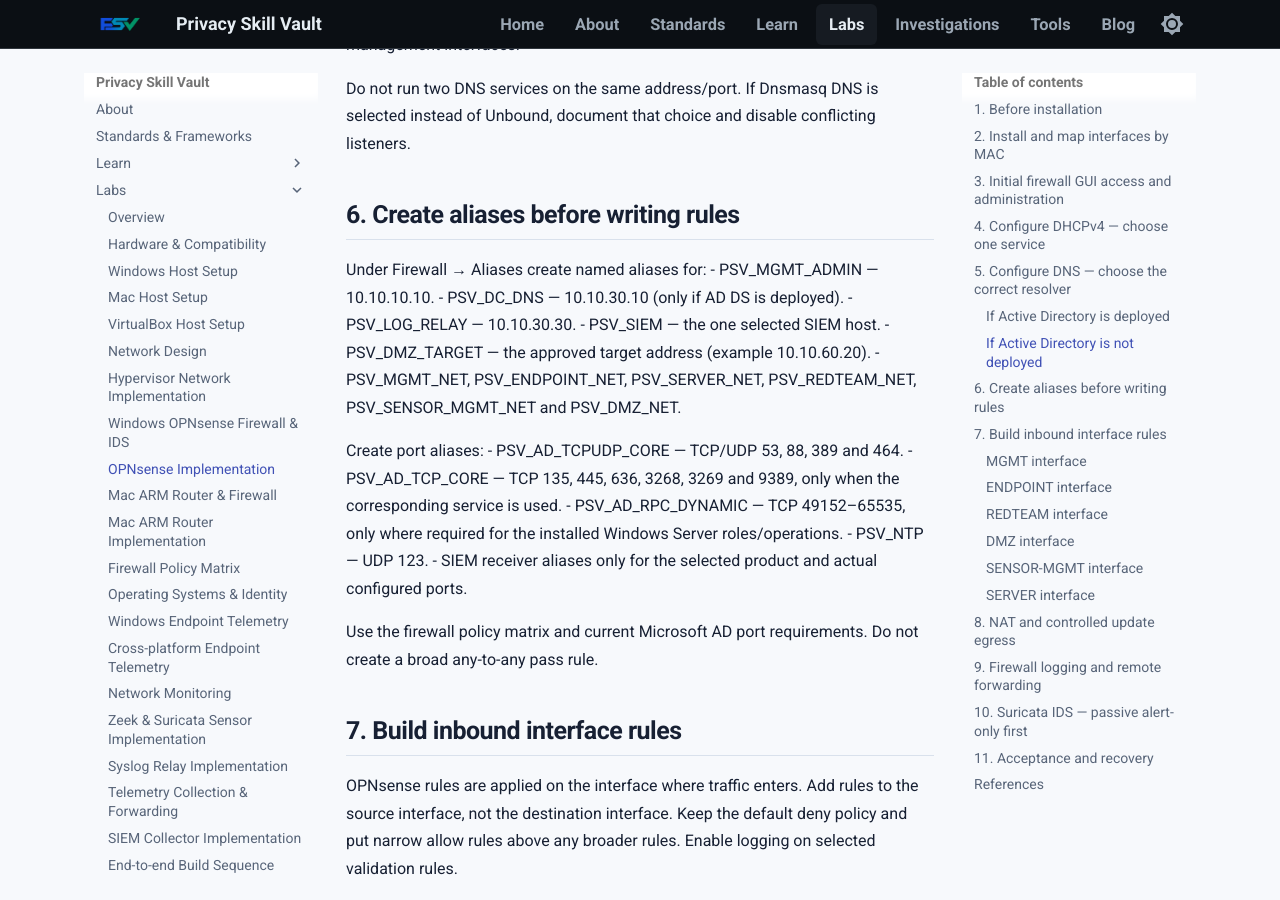
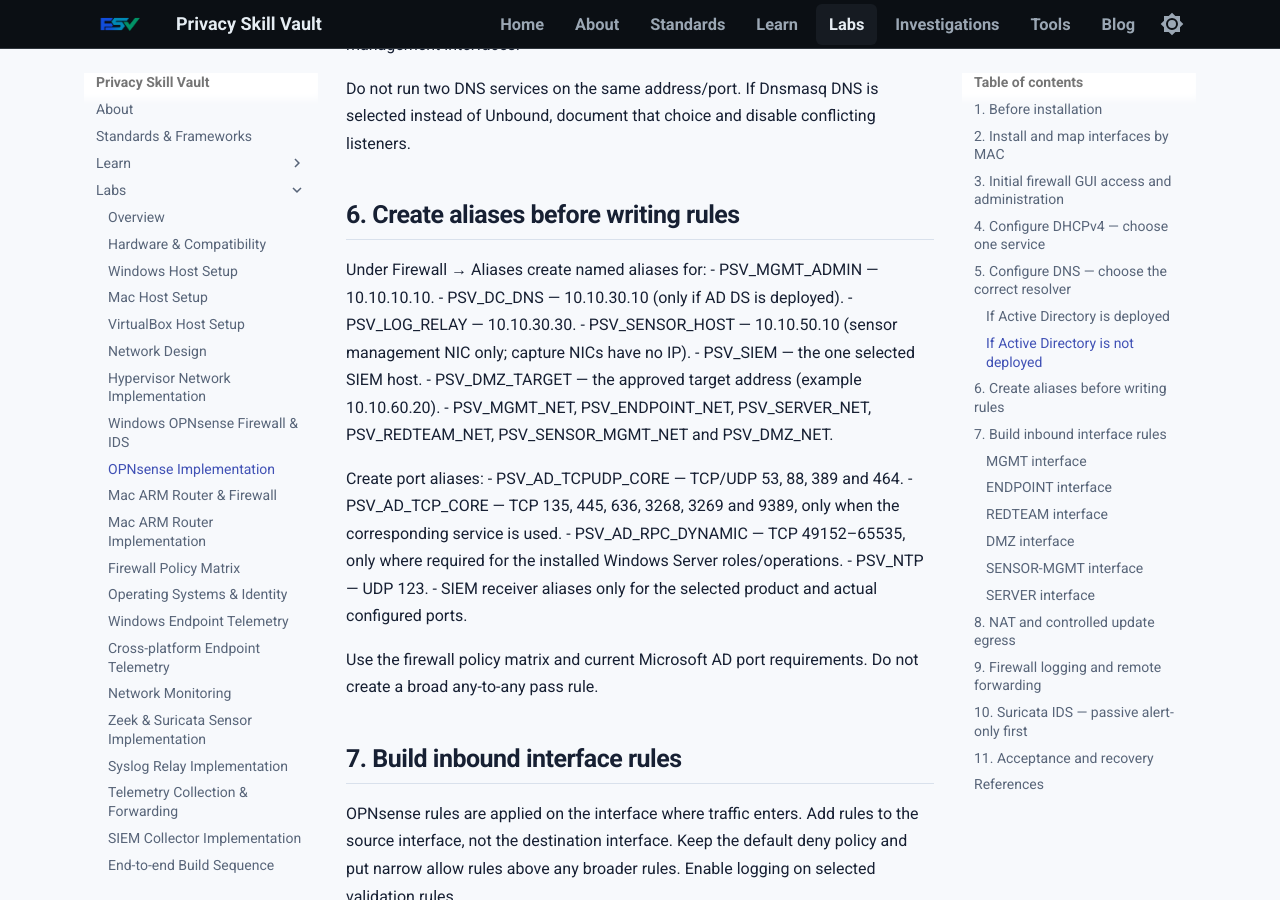
Before and after one commit to PrivacySkillVault/privacyskillvault.github.io, an MkDocs documentation site: the page built from docs/labs/opnsense-implementation.md, in a window 1280 px wide and 900 px high, scrolled down 3704 px. Built offline with MkDocs 1.6.1 and Material for MkDocs 9.7.7, drawn with Linux system fonts in a browser that asks for light colours.

Commit message:
Add named sensor management host alias to OPNsense rule preparation

```diff
--- a/docs/labs/opnsense-implementation.md
+++ b/docs/labs/opnsense-implementation.md
@@ -97,6 +97,7 @@ Under Firewall → Aliases create named aliases for:
 - PSV_MGMT_ADMIN — 10.10.10.10.
 - PSV_DC_DNS — 10.10.30.10 (only if AD DS is deployed).
 - PSV_LOG_RELAY — 10.10.30.30.
+- PSV_SENSOR_HOST — 10.10.50.10 (sensor management NIC only; capture NICs have no IP).
 - PSV_SIEM — the one selected SIEM host.
 - PSV_DMZ_TARGET — the approved target address (example 10.10.60.20).
 - PSV_MGMT_NET, PSV_ENDPOINT_NET, PSV_SERVER_NET, PSV_REDTEAM_NET, PSV_SENSOR_MGMT_NET and PSV_DMZ_NET.
```
